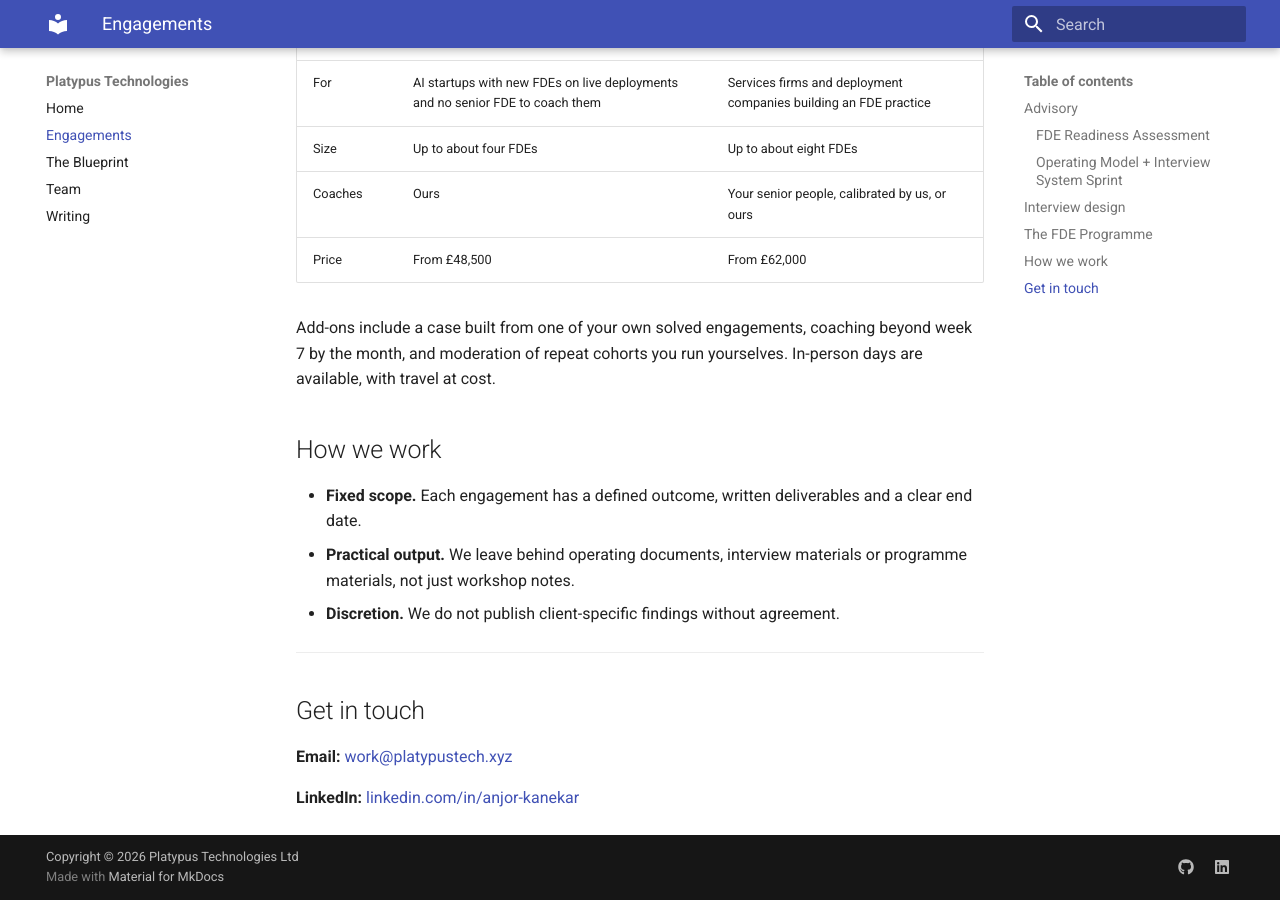
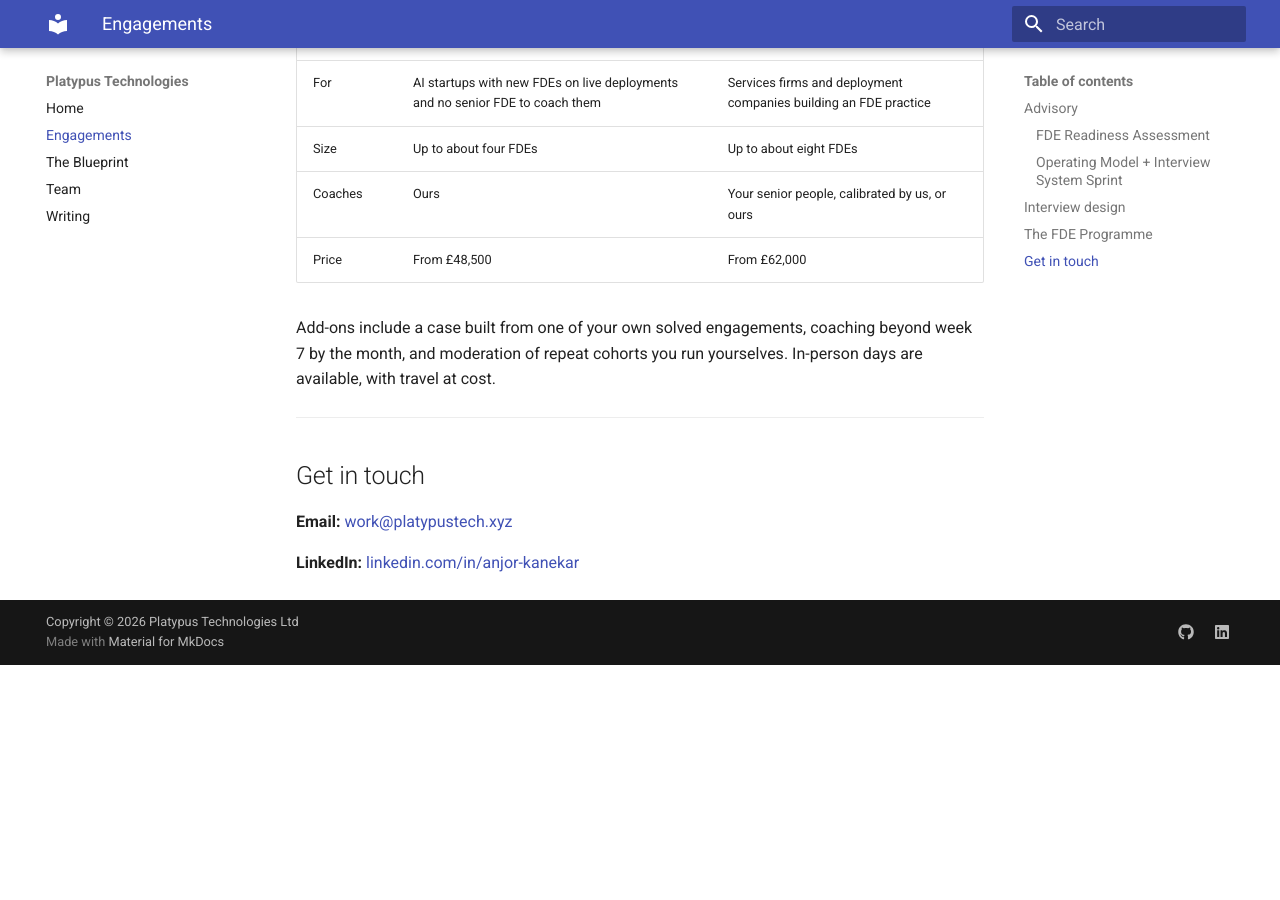
Before and after one commit to anjor/platypus-website, an MkDocs documentation site: the page built from docs/engagements.md, in a window 1280 px wide and 900 px high, scrolled down 1783 px. Built offline with MkDocs 1.6.1 and Material for MkDocs 9.7.7, drawn with Linux system fonts in a browser that asks for light colours; after the commit the page ends 2448 px from its top, so only the background shows below that.

Commit message:
Remove the How we work section from the Engagements page

```diff
--- a/docs/engagements.md
+++ b/docs/engagements.md
@@ -58,12 +58,6 @@
 
 Add-ons include a case built from one of your own solved engagements, coaching beyond week 7 by the month, and moderation of repeat cohorts you run yourselves. In-person days are available, with travel at cost.
 
-## How we work
-
-- **Fixed scope.** Each engagement has a defined outcome, written deliverables and a clear end date.
-- **Practical output.** We leave behind operating documents, interview materials or programme materials, not just workshop notes.
-- **Discretion.** We do not publish client-specific findings without agreement.
-
 ---
 
 ## Get in touch
```
